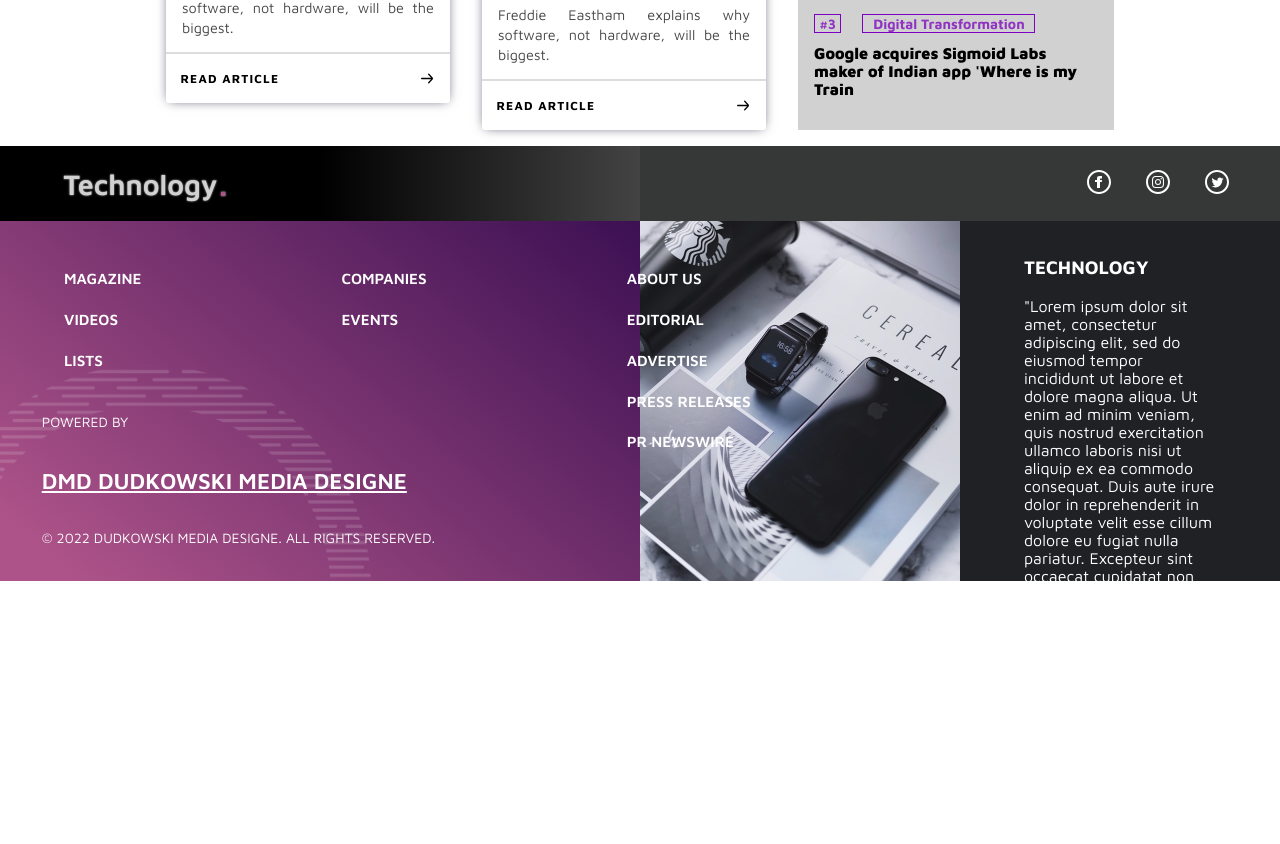
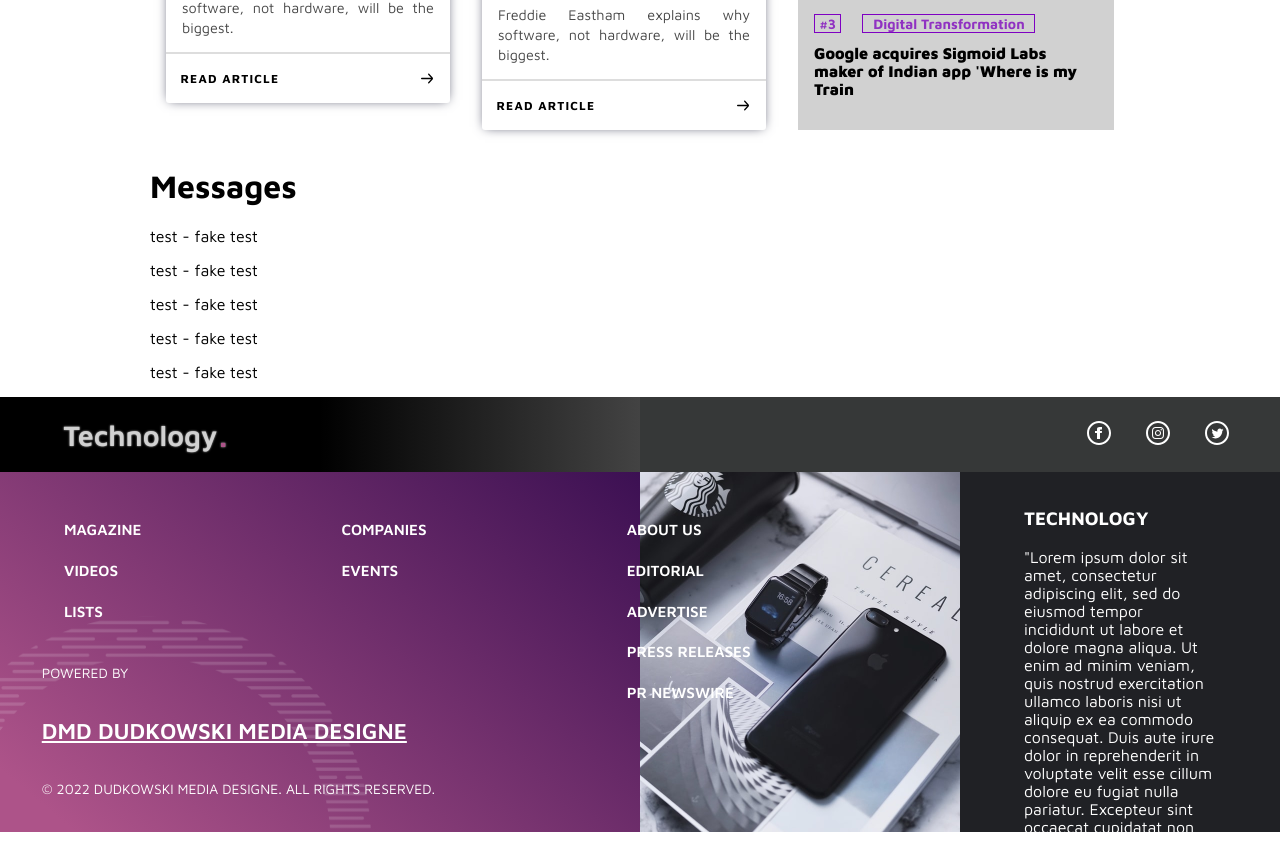
Before and after one commit to tomaszdudkowski/react-application, a React (Create React App) app: page / in a window 1280 px wide. Shown: the part 1120-1964 px from the top of the page. Before the commit the page ends 1793 px from the top, so only its background shows below. Built offline with nearby package versions, Linux system fonts and the light colour scheme; the HTML template or start-up script is replaced by a standard one; a web font is replaced by a local one.

Commit message:
Add Message component.

```diff
--- a/src/App.js
+++ b/src/App.js
@@ -3,10 +3,12 @@ import Header from "./Components/Header";
 import Hero from "./Components/Hero";
 import Card from "./Components/Card";
 import MostPopular from "./Components/MostPopular";
+import MessageLogger from "./Components/MessageLogger";
 import Footer from "./Components/Footer";
 
 import articles from "./articles.json";
 import popular from "./mostpopular.json";
+import content from "./messages.json";
 
 function App() {
 
@@ -24,6 +26,9 @@ function App() {
       {Articles}
       <MostPopular articles={popular}/>
       </div>
+      <div className="container flex">
+        <MessageLogger messages={content}/>
+      </div>
 
       <Footer />
     </>
--- /dev/null
+++ b/src/Components/Elements/_Message.js
@@ -0,0 +1,10 @@
+import React from "react";
+
+export default function Message({title, message}) {
+    return(
+        <p>
+            {title} - {message}
+
+        </p>
+    )
+}
--- /dev/null
+++ b/src/Components/MessageLogger.js
@@ -0,0 +1,17 @@
+import React from "react";
+
+import Message from "./Elements/_Message";
+
+export default function MessageLogger({ messages }) {
+
+    const Info = messages.map(message => {
+        return <Message {...message} />
+    })
+
+    return (
+    <div className="messages-wrapper">
+      <h1>Messages</h1>
+      {Info}
+    </div>
+  );
+}
--- a/src/Components/mostpopular.js
+++ b/src/Components/mostpopular.js
@@ -6,7 +6,6 @@ export default function MostPopular({articles}) {
 
     const Articles = articles.map(article => {
         if(article.id < 4) return <PopularArticle key={article.id} {...article} />;
-
     });
 
     return(
--- /dev/null
+++ b/src/messages.json
@@ -0,0 +1,7 @@
+[
+    {"title":"test", "message":"fake test"},
+    {"title":"test", "message":"fake test"},
+    {"title":"test", "message":"fake test"},
+    {"title":"test", "message":"fake test"},
+    {"title":"test", "message":"fake test"}
+]
```
